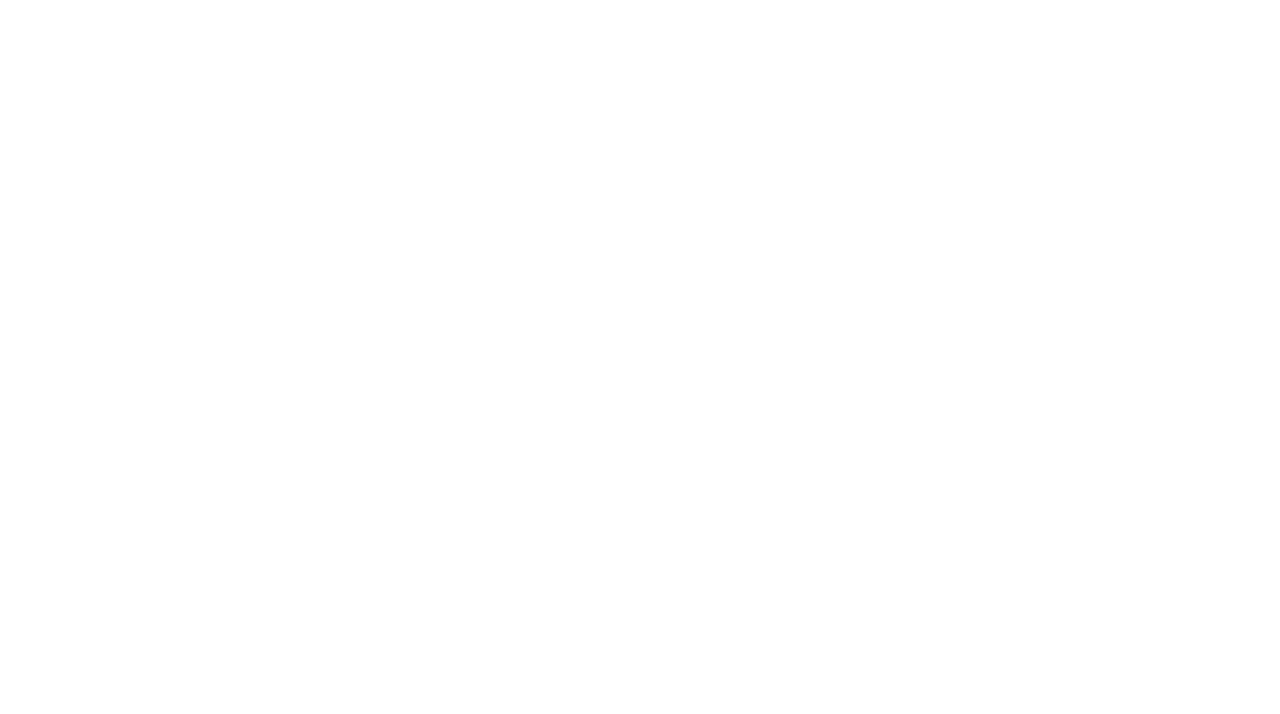
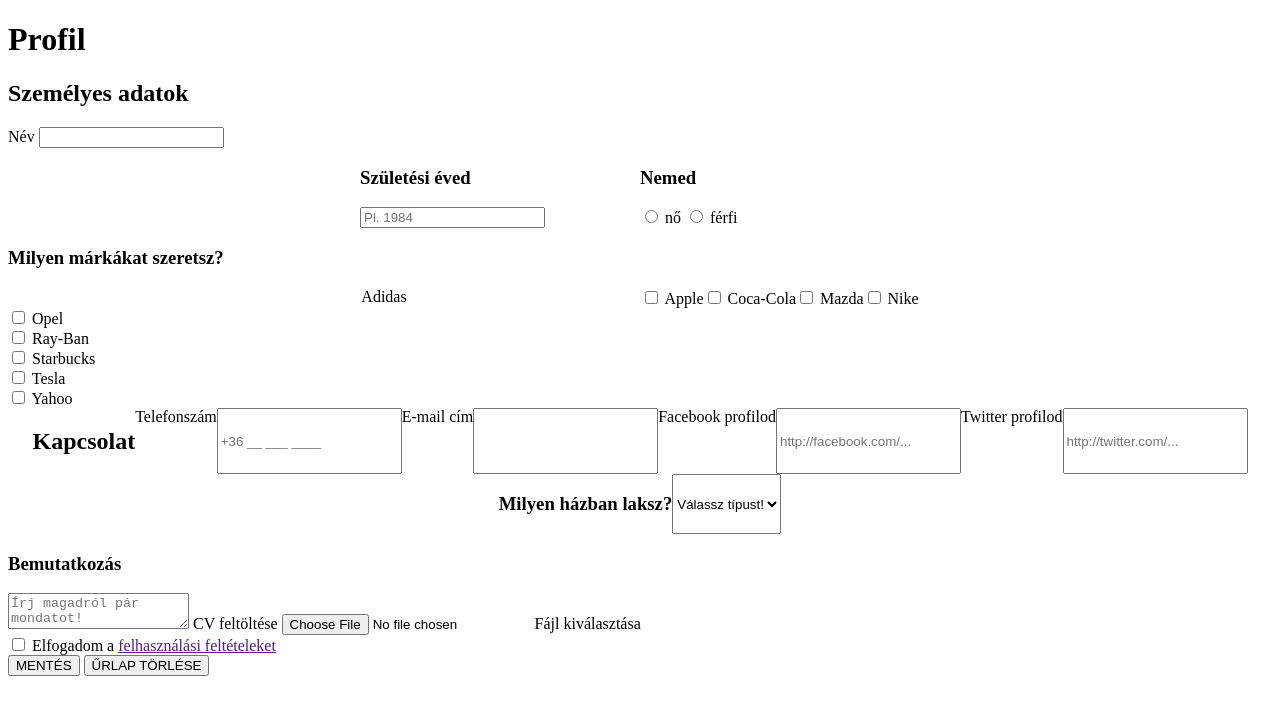
Before and after one commit to greenfox-zerda-lasers/GergoV, a plain HTML site: page week-02/day-2/index.html in a window 1280 px wide. Drawn offline with Linux system fonts and the light colour scheme.

Commit message:
Form elements created, layout needed

```diff
--- a/week-02/day-2/index.html
+++ b/week-02/day-2/index.html
@@ -1,7 +1,6 @@
 <!doctype html>
 
 <html>
-
 <head>
 
 <meta charset="utf-8">
@@ -12,10 +11,172 @@
 
 <body>
 
-  <form>
+  <form action="/profil-entries" method="post">
+
+    <h1>Profil</h1>
+
+    <!-- === KÉTHASÁBOS SZEKCIÓ = *START* === -->
+
+      <!-- == Személyes adatok hasáb *START* == -->
+      <h2>Személyes adatok</h2>
+
+      <!-- Név mező *Start*-->
+      <label for="nev">Név</label>
+      <input type="text" id="nev" name="user_name">
+      <!-- Név mező *End*-->
+
+      <!-- Születési éved + Nemed kéthasábos *Start* -->
+      <div class="flex-container">
+
+        <!-- Születési éved *Start* -->
+        <div class="flex-item">
+
+          <h3>Születési éved</h3>
+
+          <label for="szuletesi-ev"></label>
+          <input type="text" id="szuletesi-ev" name="user_birthdate" placeholder="Pl. 1984">
+        </div>
+        <!-- Születési éved *End* -->
+
+        <!-- Nemed *Start* -->
+        <div class="flex-item">
+
+          <h3>Nemed</h3>
+
+          <input type="radio" id="nem" name="user_gender">
+          <label for="nem">nő</label>
+
+          <input type="radio" id="nem" name="user_gender">
+          <label for="nem">férfi</label>
+
+        </div>
+        <!-- Nemed *End* -->
+
+      </div>
+      <!-- Születési éved + Nemed kéthasábos *End* -->
+
+      <!-- Milyen márkákat szeretsz? kéthasábos *START* -->
+      <div>
+        <h3>Milyen márkákat szeretsz?</h3>
+
+        <!-- Flex szakasz *START* -->
+        <div class="flex-container">
+
+          <!-- Első oszlop *Start* -->
+          <div class="flex-item" id="adidas" name="user_lovebrands">
+              <label for="adidas">Adidas</label>
+            </div>
+
+            <div>
+              <input type="checkbox" id="apple" name="user_lovebrands">
+              <label for="apple">Apple</label>
+            </div>
+
+            <div>
+              <input type="checkbox" id="coca-cola" name="user_lovebrands">
+              <label for="coca-cola">Coca-Cola</label>
+            </div>
+
+            <div>
+              <input type="checkbox" id="mazda" name="user_lovebrands">
+              <label for="mazda">Mazda</label>
+            </div>
+
+            <div>
+              <input type="checkbox" id="nike" name="user_lovebrands">
+              <label for="nike">Nike</label>
+            </div>
+        </div>
+          <!-- Első oszlop *End* -->
+
+          <!-- Második oszlop *Start* -->
+          <div class="flex-item">
+            <div>
+              <input type="checkbox" id="opel" name="user_lovebrands">
+              <label for="opel">Opel</label>
+            </div>
+
+            <div>
+              <input type="checkbox" id="ray-ban" name="user_lovebrands">
+              <label for="ray-ban">Ray-Ban</label>
+            </div>
+
+            <div>
+              <input type="checkbox" id="starbucks" name="user_lovebrands">
+              <label for="starbucks">Starbucks</label>
+            </div>
+
+            <div>
+              <input type="checkbox" id="tesla" name="user_lovebrands">
+              <label for="tesla">Tesla</label>
+            </div>
+
+            <div>
+              <input type="checkbox" id="yahoo" name="user_lovebrands">
+              <label for="yahoo">Yahoo</label>
+            </div>
+        </div>
+          <!-- Második oszlop *End* -->
+
+      </div>
+      <!-- Flex szakasz *END* -->
+
+      </div>
+      <!-- Milyen márkákat szeretsz? Kéthasábos *END* -->
+
+      <!-- == Kapcsolat hasáb *START* == -->
+      <div class="flex-container">
+        <h2>Kapcsolat</h2>
+
+        <label for="telefonszam">Telefonszám</label>
+        <input type="tel" id="telefonszam" name="user_phone" placeholder="+36 __ ___ ____">
+
+
+        <label for="e-mail">E-mail cím</label>
+        <input type="email" id="e-mail" name="user_email" placeholder="">
+
+        <label for="facebook">Facebook profilod</label>
+        <input type="text" id="facebook" name="user_fb" placeholder="http://facebook.com/...">
+
+        <label for="twitter">Twitter profilod</label>
+        <input type="text" id="twitter" name="user_fb" placeholder="http://twitter.com/...">
+
+        <h3>Milyen házban laksz?</h3>
+        <select name="user_hometype" placeholder="Válassz típust!">
+            <option value="value1">Válassz típust!</option>
+        </select>
+      </div>
+      <!-- == Kapcsolat hasáb *END* == -->
+
+  <!-- === KÉTHASÁBOS SZEKCIÓ = *END* === -->
+  </div>
+
+
+<!-- === ALSÓ VÍZSZINTES HASÁB *START* === -->
+      <div>
+        <h3>Bemutatkozás</h3>
+        <textarea name="user_introduction" placeholder="Írj magadról pár mondatot!"></textarea>
+
+        <label for="cv">CV feltöltése</label>
+        <input type="file" name="user_cv" id="cv">Fájl kiválasztása</input>
+
+        <div>
+          <input type="checkbox" id="feltetelek" name="user_accept">
+          <label for="feltetelek">Elfogadom a <a href="">felhasználási feltételeket</a></label>
+        </div>
+
+        <!-- Alsó gombok kéthasábos *Start* -->
+        <div>
+          <button type="submit">MENTÉS</button>
+
+          <button type="reset">ŰRLAP TÖRLÉSE</button>
+        </div>
+        <!-- Alsó gombok kéthasábos *End* -->
+
+      </div>
+<!-- === ALSÓ VÍZSZINTES HASÁB *END* === -->
 
   </form>
 
 </body>
-
 </html>
--- a/week-02/day-2/style.css
+++ b/week-02/day-2/style.css
@@ -0,0 +1,10 @@
+.flex-container {
+  widt: 600px;
+  display: flex;
+  flex-wrap: wrap;
+  justify-content: center;
+}
+
+.flex-item {
+  width: 280px;
+}
```
